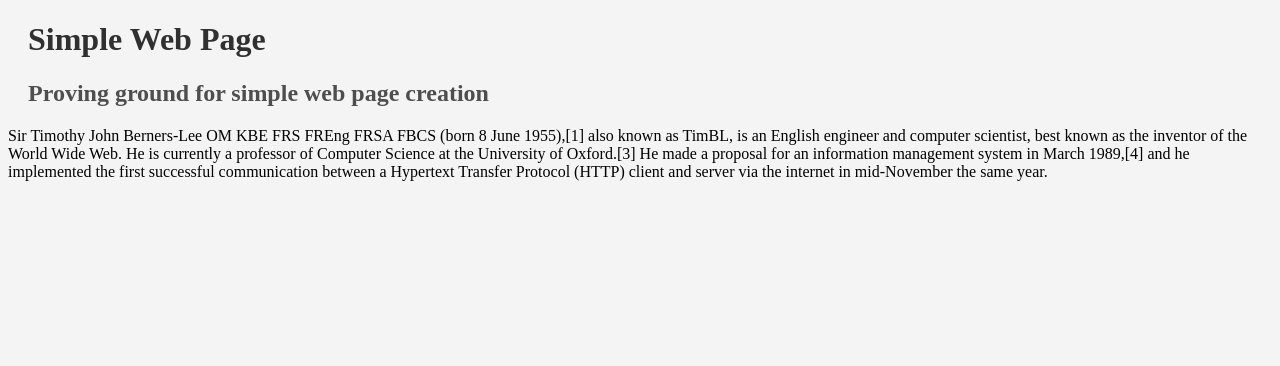
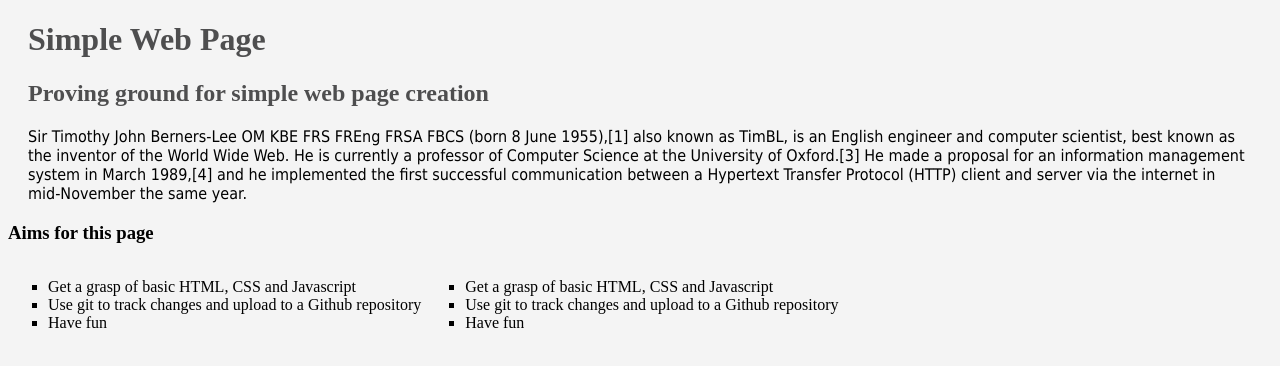
Before and after one commit to guysidebottom/simple-web-page, a plain HTML site: page index.html in a window 1280 px wide. Drawn offline with Linux system fonts and the light colour scheme.

Commit message:
linked javascript file

```diff
--- a/index.html
+++ b/index.html
@@ -10,14 +10,25 @@
 </head>
 
 <body>
-    <h1 class="h1">Simple Web Page</h1>
-    <h2 class="h2">Proving ground for simple web page creation</h2>
-    <p>Sir Timothy John Berners-Lee OM KBE FRS FREng FRSA FBCS (born 8 June 1955),[1] also known as TimBL, is an English engineer
+    <h1 class="heading">Simple Web Page</h1>
+    <h2 class="heading">Proving ground for simple web page creation</h2>
+    <p id="opening"> Sir Timothy John Berners-Lee OM KBE FRS FREng FRSA FBCS (born 8 June 1955),[1] also known as TimBL, is an English engineer
         and computer scientist, best known as the inventor of the World Wide Web. He is currently a professor of Computer
         Science at the University of Oxford.[3] He made a proposal for an information management system in March 1989,[4]
         and he implemented the first successful communication between a Hypertext Transfer Protocol (HTTP) client and server
         via the internet in mid-November the same year.
     </p>
+    <h3 class"heading">Aims for this page</h3>
+    <ul class="unordered">
+        <li>Get a grasp of basic HTML, CSS and Javascript</li>
+        <li>Use git to track changes and upload to a Github repository</li>
+        <li>Have fun</li>
+    </ul>
+    <ul class="unordered">
+            <li>Get a grasp of basic HTML, CSS and Javascript</li>
+            <li>Use git to track changes and upload to a Github repository</li>
+            <li>Have fun</li>
+        </ul>
 </body>
-
+<script src="scripts.js"></script>
 </html>
--- a/scripts.js
+++ b/scripts.js
@@ -0,0 +1 @@
+window.alert(5+6);
--- a/styles.css
+++ b/styles.css
@@ -2,11 +2,16 @@ body{
     background-color: rgb(244, 244, 244);
 }
 
-.h1{
-    color: rgb(48, 48, 48);
-    margin-left: 20px;
-}
-.h2{
+.heading{
     color: rgb(78, 78, 79);
     margin-left: 20px;
 }
+#opening{
+    font-family: Tahoma;
+    margin-left: 20px;
+    margin-right: 20px;
+}
+.unordered{
+    display: inline-block;
+    list-style-type: square;
+}
```
